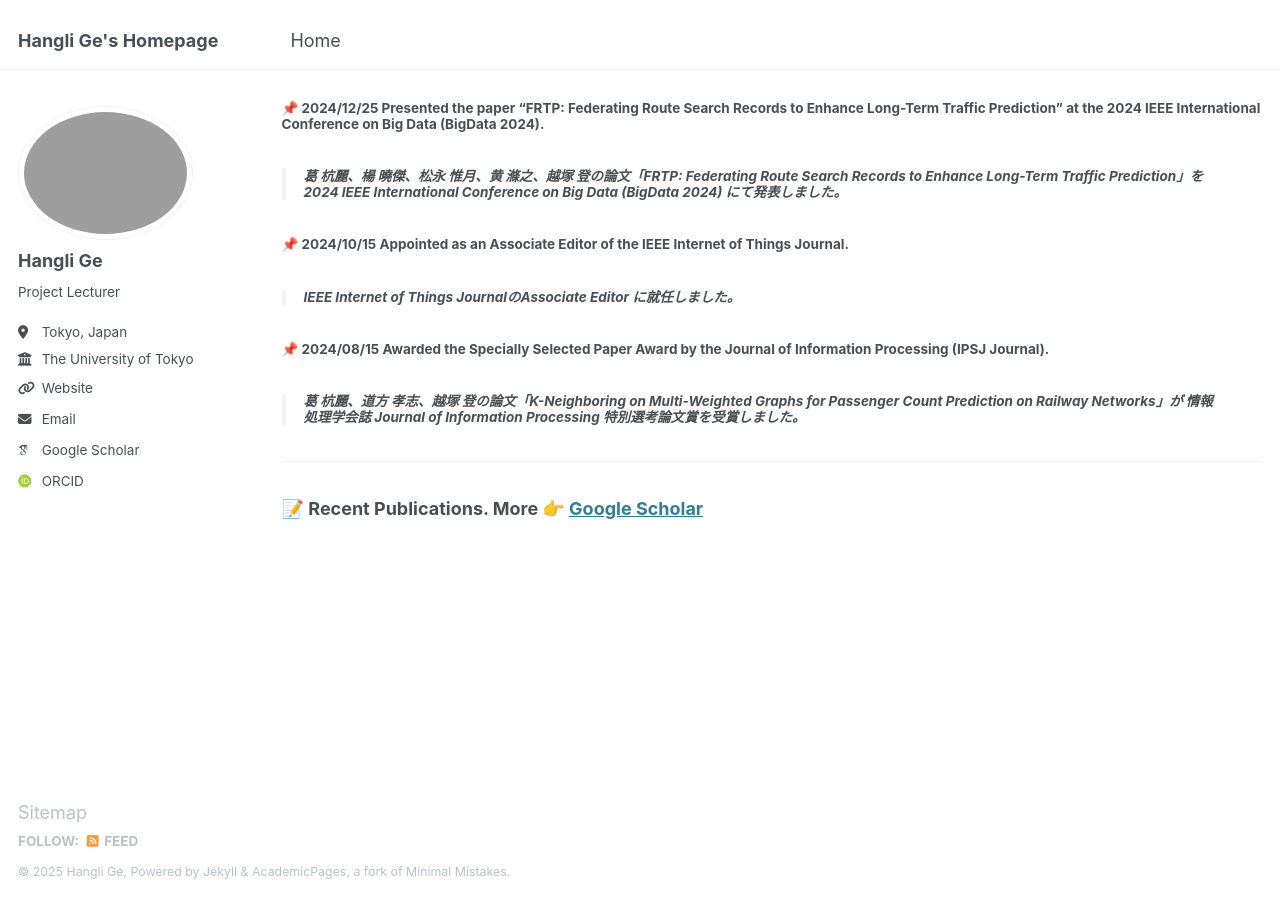
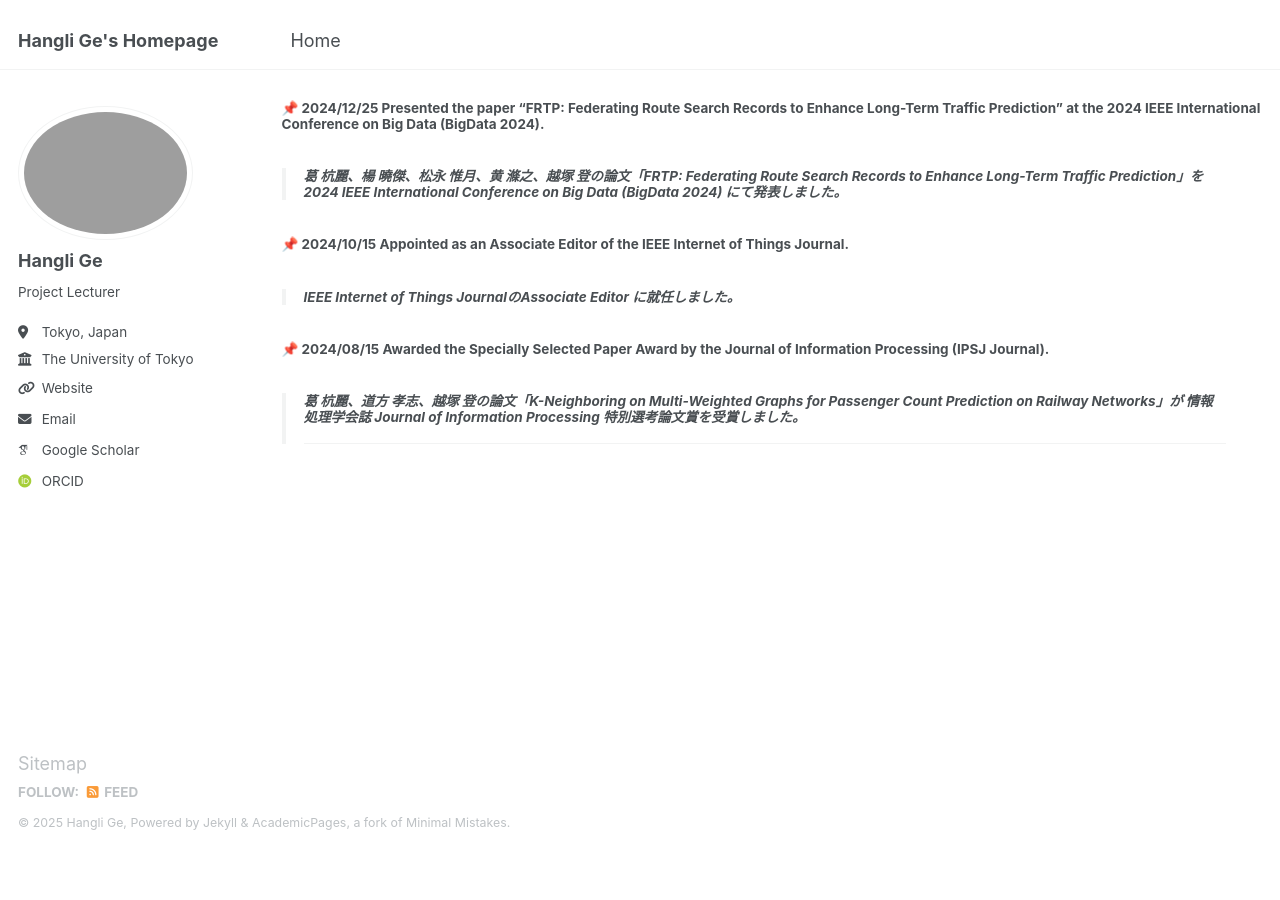
Before and after one commit to christie888/christie888.github.io, a Jekyll site: the page built from _pages/post.md, in a window 1280 px wide and 900 px high, scrolled down 2782 px. Built offline with Jekyll 4.4.1, drawn with Linux system fonts in a browser that asks for light colours; some web fonts are replaced; after the commit the page ends 3633 px from its top, so only the background shows below that.

Commit message:
Update post.md

```diff
--- a/_pages/post.md
+++ b/_pages/post.md
@@ -72,14 +72,11 @@ permalink: post/
 
 ##### 📌 2024/08/15 Awarded the Specially Selected Paper Award by the Journal of Information Processing (IPSJ Journal).
 > ###### 葛 杭麗、道方 孝志、越塚 登の論文「K-Neighboring on Multi-Weighted Graphs for Passenger Count Prediction on Railway Networks」が 情報処理学会誌 Journal of Information Processing 特別選考論文賞を受賞しました。
-
-
 ---
-
-### 📝 Recent Publications. More 👉 [Google Scholar](https://scholar.google.com/citations?user=8lFqJGMAAAAJ&hl=en)
 
 
 <!--
+### 📝 Recent Publications. More 👉 [Google Scholar](https://scholar.google.com/citations?user=8lFqJGMAAAAJ&hl=en)
 
 ##### 📌 2025/08/12 Yang, Xiaojie; Tao, Yicheng; Hangli Ge; Fan, Zipei; Akerkar, Rajendra; Koshizuka, Noboru “LLeCaT: LLM enhanced Causality-aware Traffic Accidents Post-effects Prediction” has been accepted for publication as a REGULAR PAPER in the IEEE Transactions on Intelligent Transportation Systems.
 > ###### 楊 曉傑、Yicheng Tao、葛 杭麗、Zipei Fan、Akerkar Rajendra、越塚 登の論文「LLeCaT: LLM enhanced Causality-aware Traffic Accidents Post-effects Prediction」が IEEE Transactions on Intelligent Transportation Systems に REGULAR PAPER として採択されました。
```
